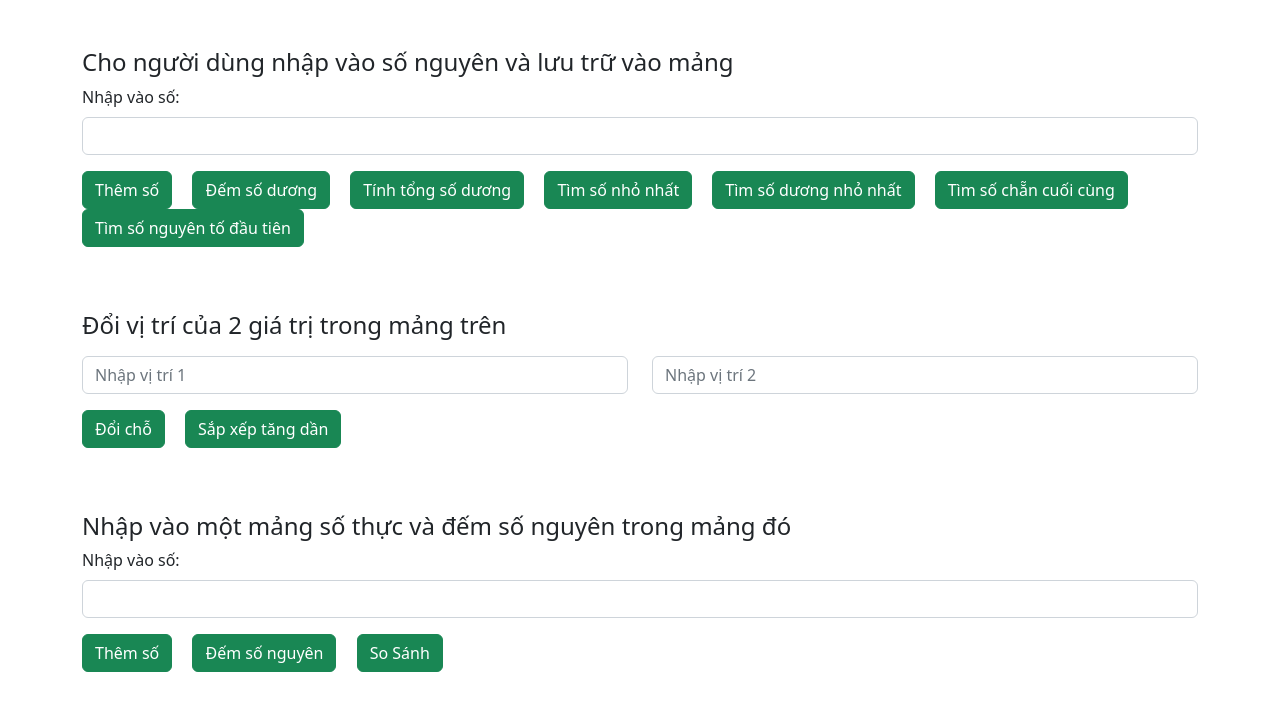
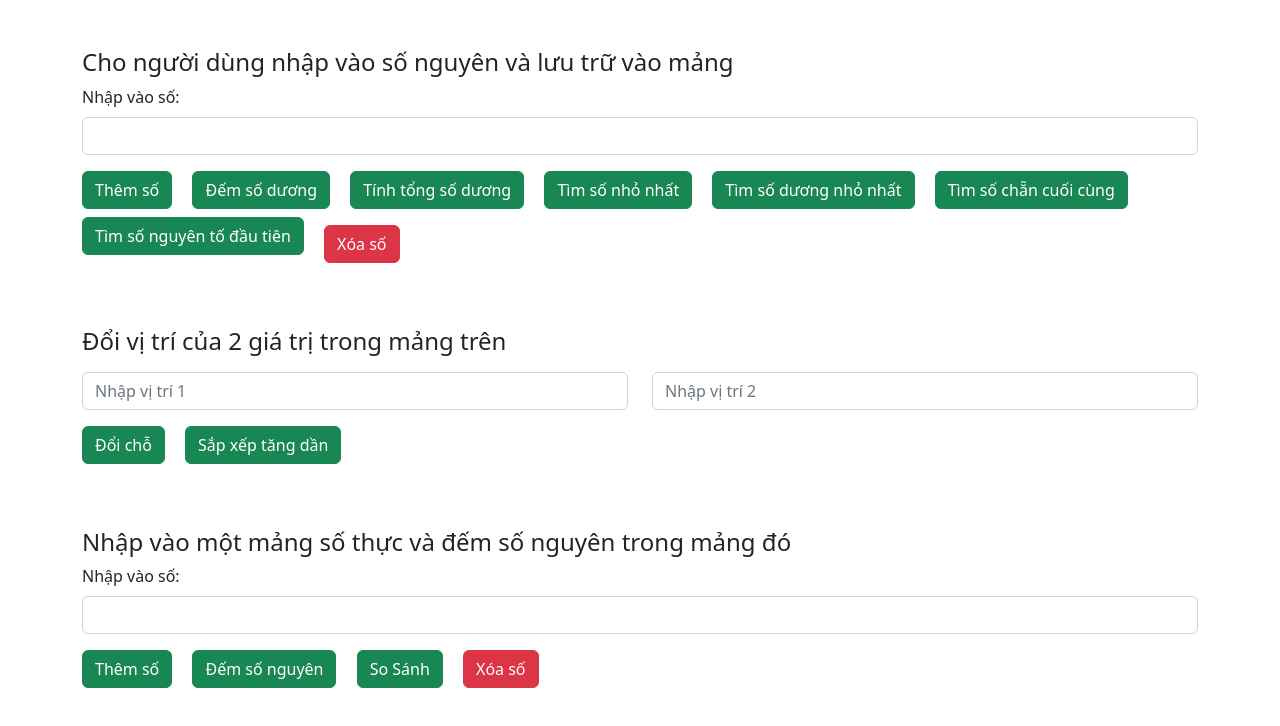
Before and after one commit to khang-nguyen-le/JS_Exercise_S7-8, a plain HTML site: page index.html in a window 1280 px wide. Drawn offline with nearby package versions, Linux system fonts and the light colour scheme.

Commit message:
add delete button

```diff
--- a/index.html
+++ b/index.html
@@ -31,6 +31,7 @@
                 <button class="btn btn-success me-3" onclick="soDuongNhoNhat()">Tìm số dương nhỏ nhất</button>
                 <button class="btn btn-success me-3" onclick="soChanCuoiCung()">Tìm số chẵn cuối cùng</button>
                 <button class="btn btn-success me-3" onclick="sntDauTien()">Tìm số nguyên tố đầu tiên</button>
+                <button class="btn btn-danger me-3 mt-3" onclick="xoaSo()">Xóa số</button>
             </div>
             <div class="alert alert-info" id="mangNguoiDungNhap"></div>
             <div class="alert alert-danger" id="demSoDuong"></div>
@@ -73,6 +74,7 @@
                 <button class="btn btn-success me-3" onclick="themSoA()">Thêm số</button>
                 <button class="btn btn-success me-3" onclick="demSoNguyen()">Đếm số nguyên</button>
                 <button class="btn btn-success me-3" onclick="soSanhAmDuong()">So Sánh</button>
+                <button class="btn btn-danger me-3" onclick="xoaSoA()">Xóa số</button>
             </div>
             <div class="alert alert-info" id="mangSoThuc"></div>
             <div class="alert alert-danger" id="demSoNguyen"></div>
--- a/main.js
+++ b/main.js
@@ -11,6 +11,11 @@ function themSo() {
     getEle('mangNguoiDungNhap').style.display = 'block'
 }
 
+function xoaSo() {
+    arr.splice(0);
+    getEle('mangNguoiDungNhap').innerHTML = `Mảng [ ${arr} ]`
+}
+
 // function demSoDuong() {
 //     var demSoDuong = 0;
 //     for (var i = 0; i < arr.length; i++){
@@ -22,6 +27,7 @@ function themSo() {
 // }
 
 function demSoDuong() {
+
     var demSoDuong = 0;
 
     arr.forEach(function (value) {
@@ -176,6 +182,11 @@ function themSoA() {
     getEle('mangSoThuc').style.display = 'block'
 }
 
+function xoaSoA() {
+    arr1.splice(0);
+    getEle('mangSoThuc').innerHTML = `Mảng số thực: [${arr1}]`
+}
+
 function demSoNguyen() {
     var soNguyen = 0;
 
```
